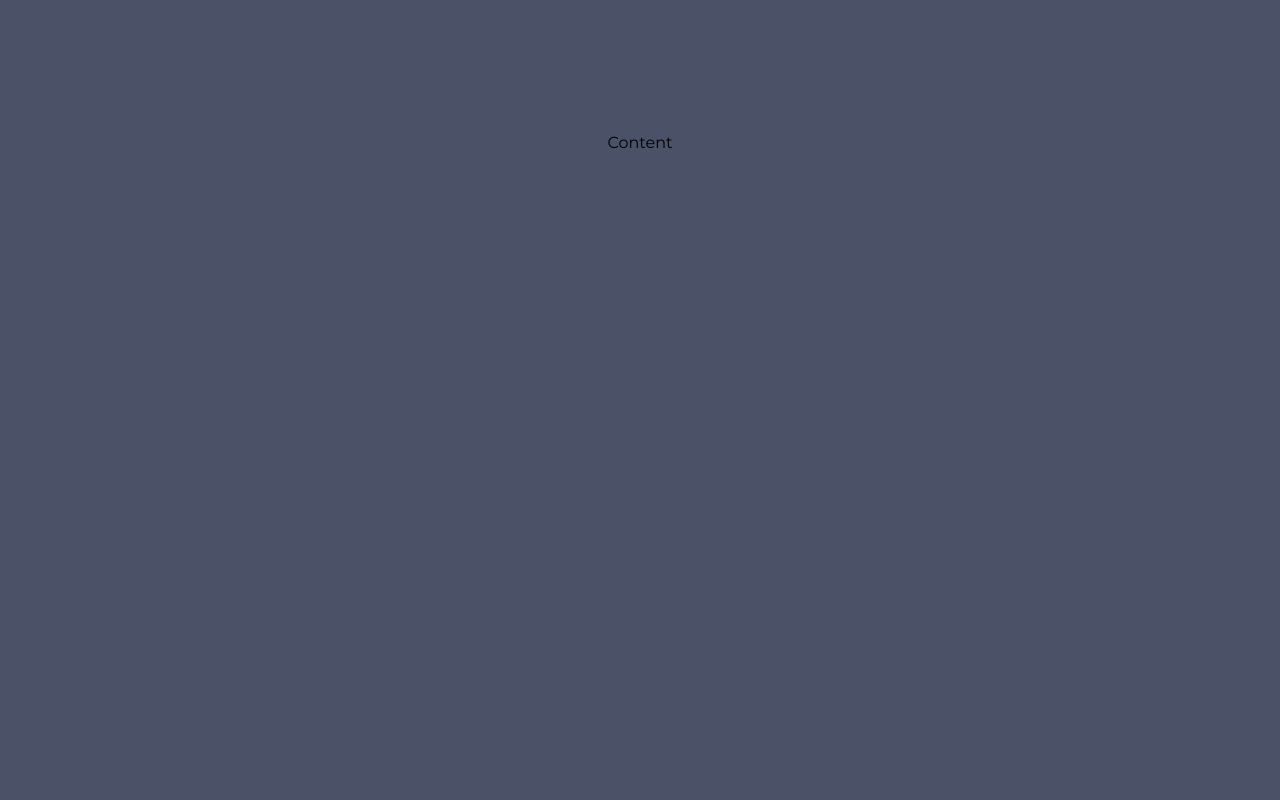
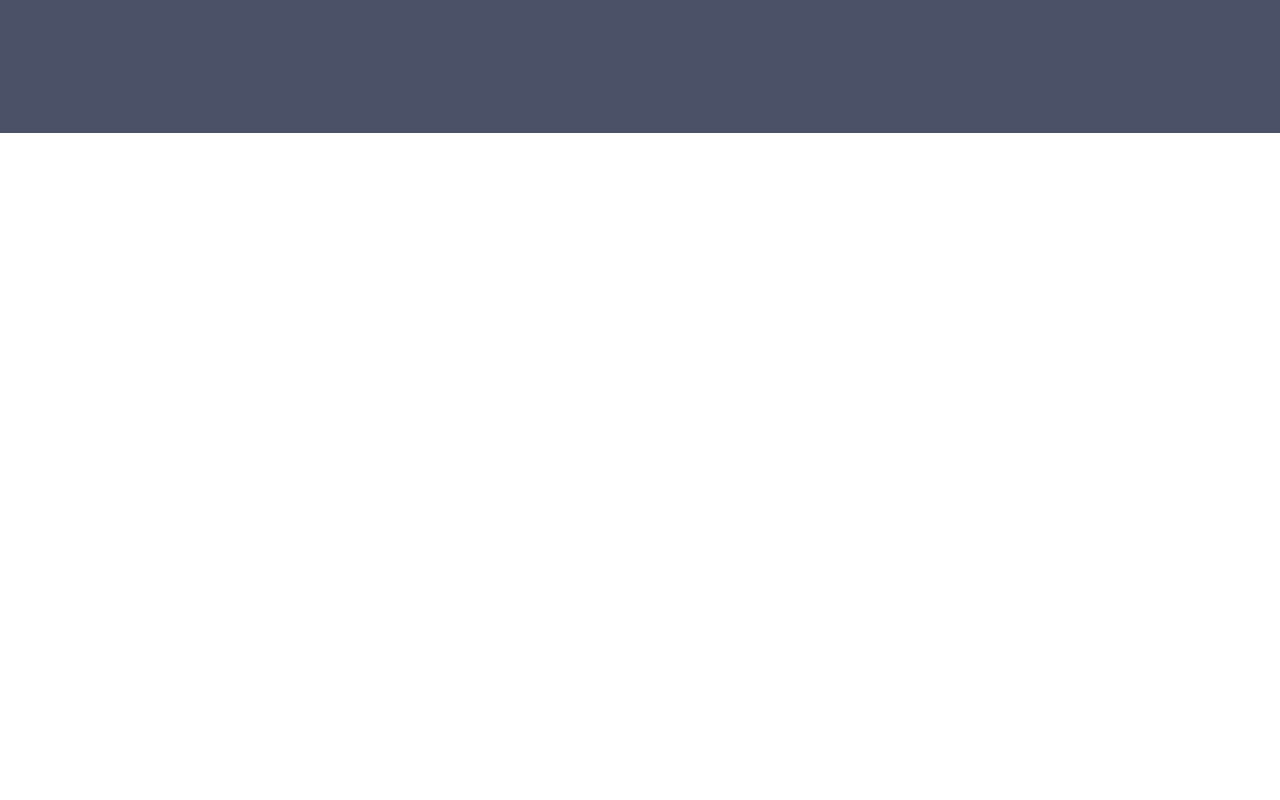
Before and after one commit to ferreiraalejandra/ferreira-portfolio, a React (Create React App) app: page / in a window 1280 px wide. Shown: the part 760-1560 px from the top of the page. After the commit the page ends 893 px from the top, so only its background shows below. Built offline with nearby package versions, Linux system fonts and the light colour scheme.

Commit message:
remove un-used sections

```diff
--- a/src/components/views/Home.js
+++ b/src/components/views/Home.js
@@ -10,12 +10,6 @@
         <div className='hero-text-container'><span>Full Stack Web Developer<br />Agile enthusiast<br />Driven autodidact<br />Co-founder @MagentaCodes</span></div>
         </div>
       </section>
-      <section className='content-section'>
-        Content
-      </section>
-      <section className='content-section'>
-        Footer
-      </section>
     </>
   )
 }
```
